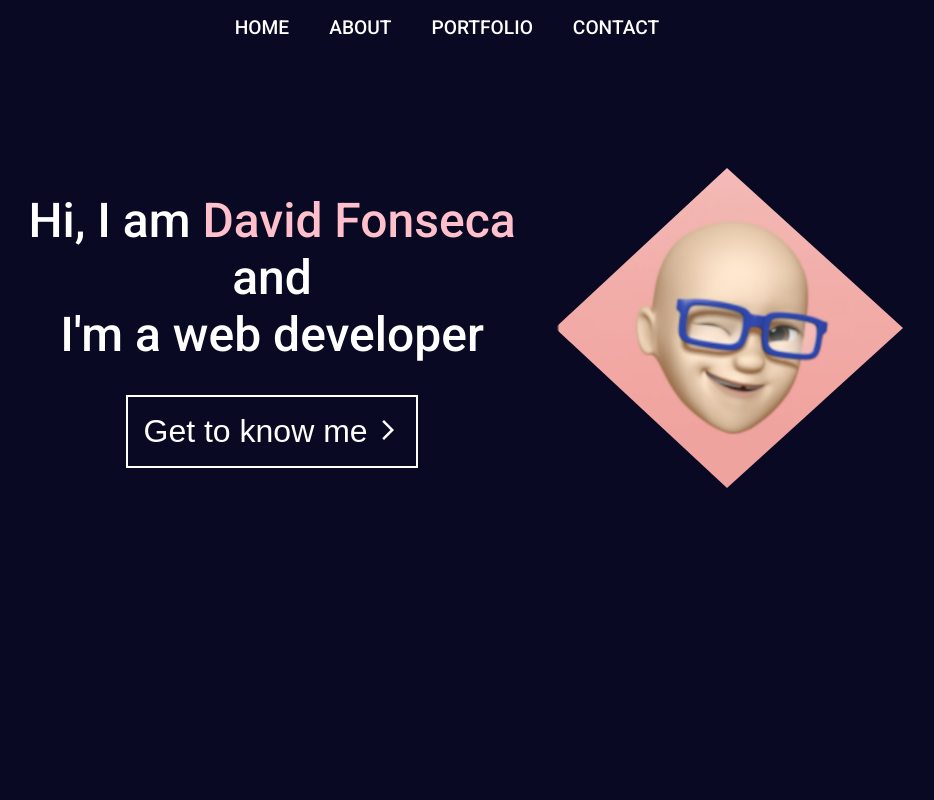
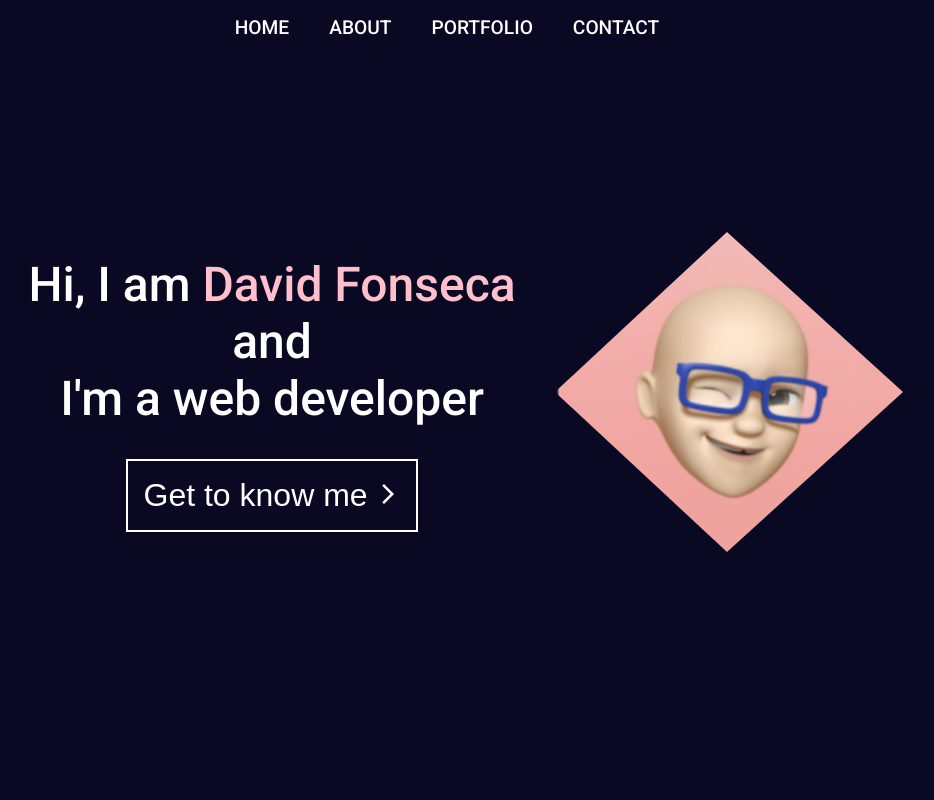
Before and after one commit to Barbelitos/my-portfolio, a React (Create React App) app: page / in a window 1280 px wide. Shown: the top 800 px of the page, without its empty margins (193-1127 px from the left). Built offline with nearby package versions, Linux system fonts and the light colour scheme.

Commit message:
Update HomeContainer.module.css

```diff
--- a/src/components/layout/HomeContainer.module.css
+++ b/src/components/layout/HomeContainer.module.css
@@ -1,5 +1,5 @@
 .home_container {
-  margin: 0 auto;
+  margin: 4rem auto;
   width: 75%;
   max-width: 1300px;
   display: flex;
```
